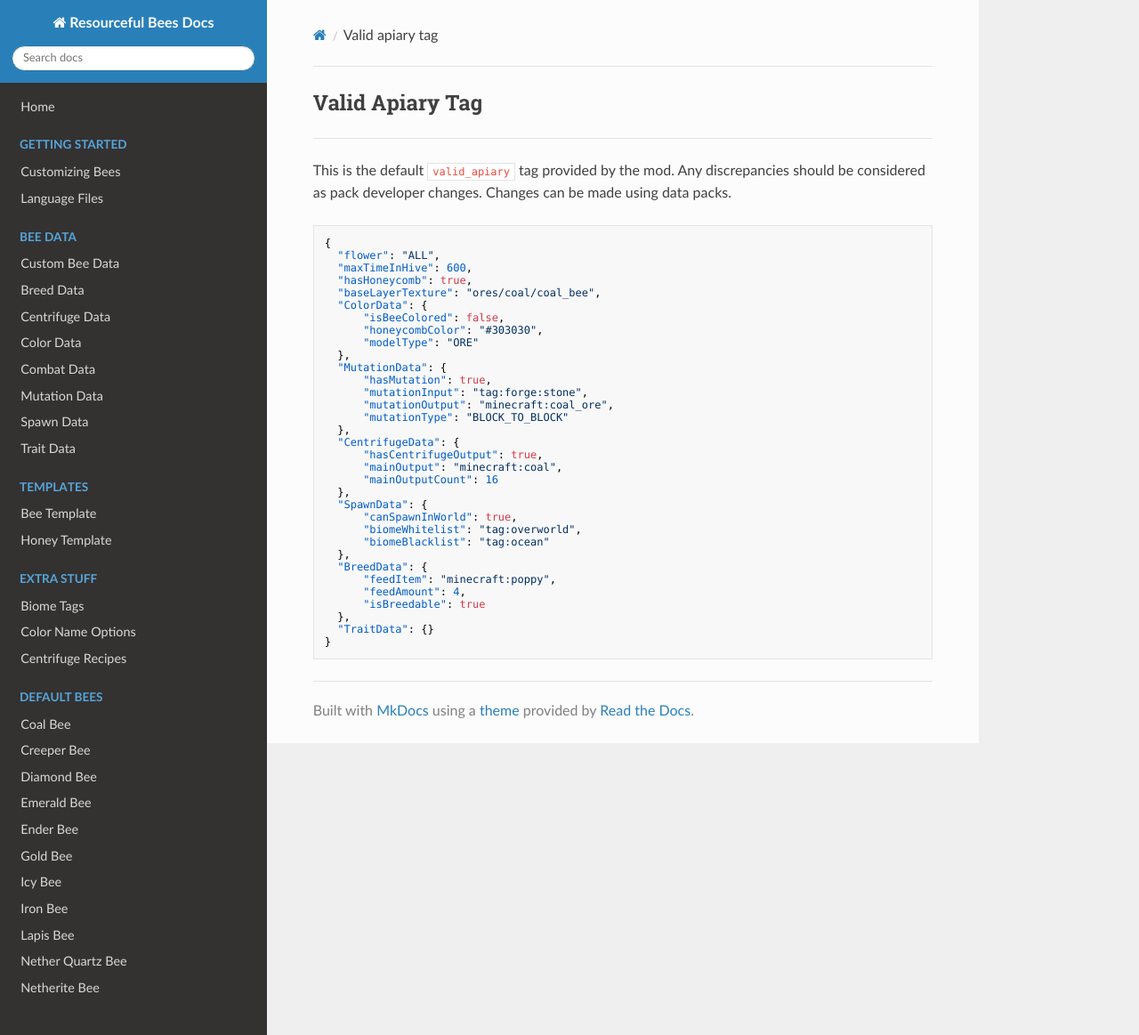
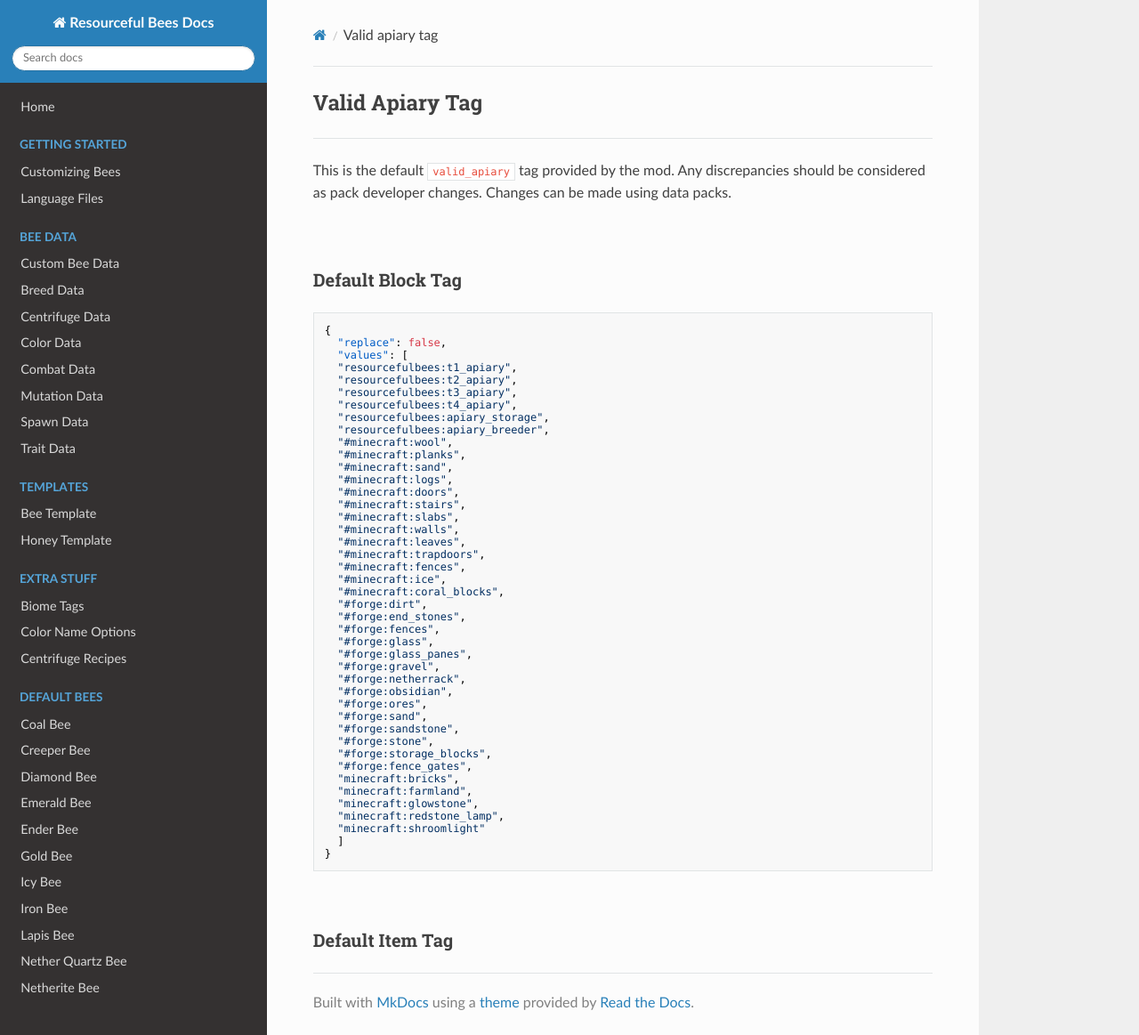
Before and after one commit to Team-Resourceful/ResourcefulBeesDocs, an MkDocs documentation site: the page built from docs/extra_stuff/valid_apiary_tag.md, in a window 1280 px wide and 1163 px high. Shown: the whole window at 89% size. Built offline with MkDocs 1.6.1, drawn with Linux system fonts in a browser that asks for light colours; nearby versions of some CDN libraries.

Commit message:
docs/extra_stuff/valid_apiary_tag.md updated from https://stackedit.io/

````diff
--- a/docs/extra_stuff/valid_apiary_tag.md
+++ b/docs/extra_stuff/valid_apiary_tag.md
@@ -2,41 +2,60 @@
 ***
 This is the default `valid_apiary` tag provided by the mod. Any discrepancies should be considered as pack developer changes. Changes can be made using data packs.
 
+<br>
+
+### **Default Block Tag**
+
 ```json
 {
-  "flower": "ALL",
-  "maxTimeInHive": 600,
-  "hasHoneycomb": true,
-  "baseLayerTexture": "ores/coal/coal_bee",
-  "ColorData": {
-	  "isBeeColored": false,
-	  "honeycombColor": "#303030",
-	  "modelType": "ORE"
-  },
-  "MutationData": {
-	  "hasMutation": true,
-	  "mutationInput": "tag:forge:stone",
-	  "mutationOutput": "minecraft:coal_ore",
-	  "mutationType": "BLOCK_TO_BLOCK"
-  },
-  "CentrifugeData": {
-	  "hasCentrifugeOutput": true,
-	  "mainOutput": "minecraft:coal",
-	  "mainOutputCount": 16
-  },
-  "SpawnData": {
-	  "canSpawnInWorld": true,
-	  "biomeWhitelist": "tag:overworld",
-	  "biomeBlacklist": "tag:ocean"
-  },
-  "BreedData": {
-	  "feedItem": "minecraft:poppy",
-	  "feedAmount": 4,
-	  "isBreedable": true
-  },
-  "TraitData": {}
+  "replace": false,
+  "values": [
+  "resourcefulbees:t1_apiary",
+  "resourcefulbees:t2_apiary",
+  "resourcefulbees:t3_apiary",
+  "resourcefulbees:t4_apiary",
+  "resourcefulbees:apiary_storage",
+  "resourcefulbees:apiary_breeder",
+  "#minecraft:wool",
+  "#minecraft:planks",
+  "#minecraft:sand",
+  "#minecraft:logs",
+  "#minecraft:doors",
+  "#minecraft:stairs",
+  "#minecraft:slabs",
+  "#minecraft:walls",
+  "#minecraft:leaves",
+  "#minecraft:trapdoors",
+  "#minecraft:fences",
+  "#minecraft:ice",
+  "#minecraft:coral_blocks",
+  "#forge:dirt",
+  "#forge:end_stones",
+  "#forge:fences",
+  "#forge:glass",
+  "#forge:glass_panes",
+  "#forge:gravel",
+  "#forge:netherrack",
+  "#forge:obsidian",
+  "#forge:ores",
+  "#forge:sand",
+  "#forge:sandstone",
+  "#forge:stone",
+  "#forge:storage_blocks",
+  "#forge:fence_gates",
+  "minecraft:bricks",
+  "minecraft:farmland",
+  "minecraft:glowstone",
+  "minecraft:redstone_lamp",
+  "minecraft:shroomlight"
+  ]
 }
 ```
+
+<br>
+
+### **Default Item Tag**
+
 <!--stackedit_data:
-eyJoaXN0b3J5IjpbLTE1Njg3MDcxNDFdfQ==
+eyJoaXN0b3J5IjpbMTc5OTUxNjhdfQ==
 -->
````
